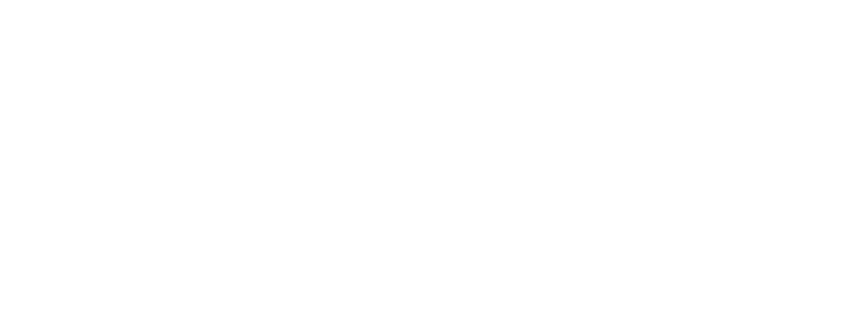
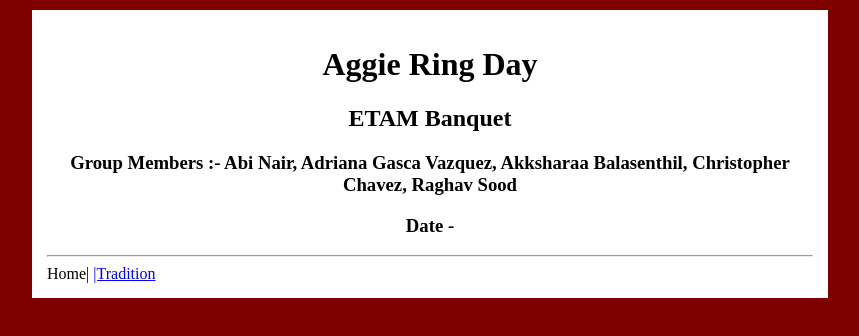
Before and after one commit to sood-raghav/ITSM-209-Project, a plain HTML site: page Texas A&M Website/index.html in a window 1280 px wide. Shown: the whole page, without its empty margins (210-1069 px from the left). Drawn offline with Linux system fonts and the light colour scheme.

Commit message:
modify index

```diff
--- a/Texas A&M Website/index.html
+++ b/Texas A&M Website/index.html
@@ -5,10 +5,28 @@
     <!-- Designed By: Group Member Name: Abi Nair, Adriana Gasca Vazquez, Akksharaa Balasenthil, Christopher Chavez, Raghav Sood Semester : Fall 2025 -->
 
   </head>
-  <body>
+  <body bgcolor="maroon">
     <table align="center" width="800px" cellpadding="15px">
       <tr>
-        <td></td>
+
+        <td bgcolor="white">
+          <center>
+            <h1>Aggie Ring Day</h1>
+          </center>
+          <center>
+            <h2>ETAM Banquet</h2>
+          </center>
+          <center>
+            <h3>Group Members :-  Abi Nair, Adriana Gasca Vazquez, Akksharaa Balasenthil, Christopher Chavez, Raghav Sood</h3>
+          </center>
+          <center>
+            <h3>Date -  </h3>
+          </center>
+          <hr>
+          <a>Home|</a>
+          <a href="oldandnewtraditions.html">|Tradition</a>
+          <a></a>
+        </td>
       </tr>
     </table>
   </body>
```
